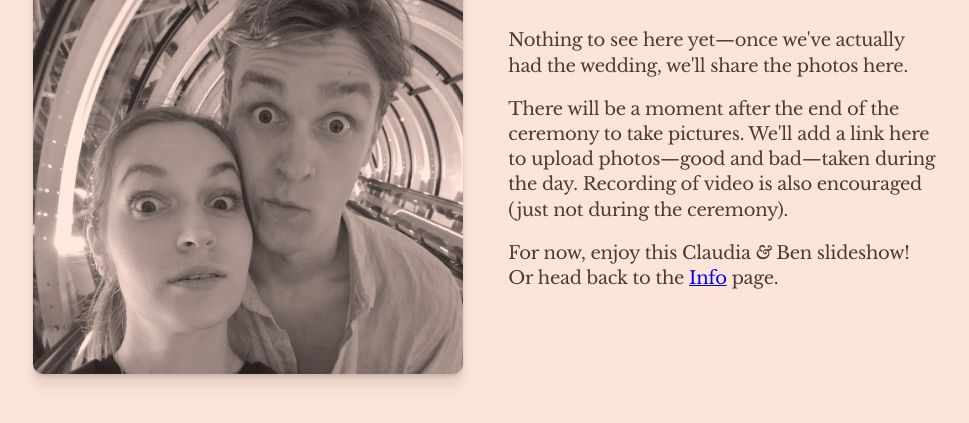
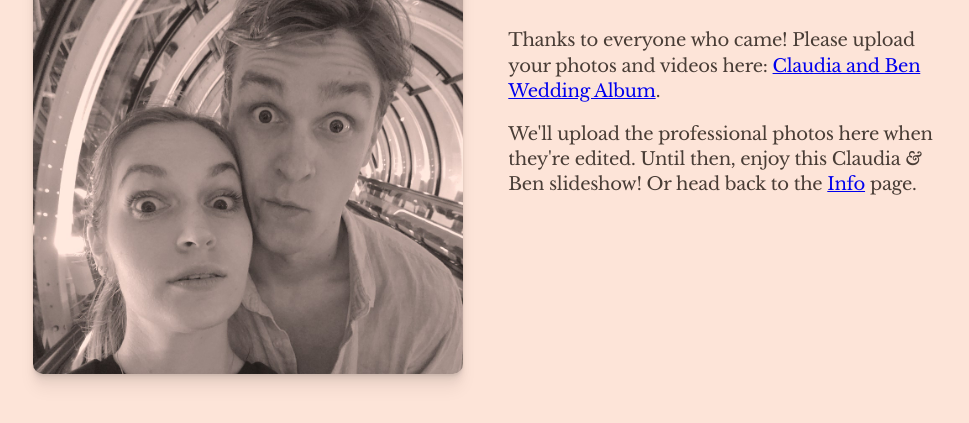
Before and after one commit to penborter/wedding, a plain HTML site: page photos.html in a window 1280 px wide. Shown: the part 183-606 px from the top of the page, without its empty margins (147-1116 px from the left). Drawn offline with nearby package versions, Linux system fonts and the light colour scheme.

Commit message:
Update photos.html

```diff
--- a/photos.html
+++ b/photos.html
@@ -37,9 +37,8 @@
       <div id="right">
         <p></p>
         <h1>Photos</h1>
-        <p>Nothing to see here yet—once we've actually had the wedding, we'll share the photos here.</p>
-        <p>There will be a moment after the end of the ceremony to take pictures. We'll add a link here to upload photos—good and bad—taken during the day. Recording of video is also encouraged (just not during the ceremony).</p>
-        <p>For now, enjoy this Claudia <i>&</i> Ben slideshow! Or head back to the <a href="info.html">Info</a> page.</p>
+        <p>Thanks to everyone who came! Please upload your photos and videos here: <a href="https://photos.app.goo.gl/MGtfVB2XBkmBcFgW8">Claudia and Ben Wedding Album</a>.</p>
+        <p>We'll upload the professional photos here when they're edited. Until then, enjoy this Claudia <i>&</i> Ben slideshow! Or head back to the <a href="info.html">Info</a> page.</p>
       </div>
     </div>
 
```
